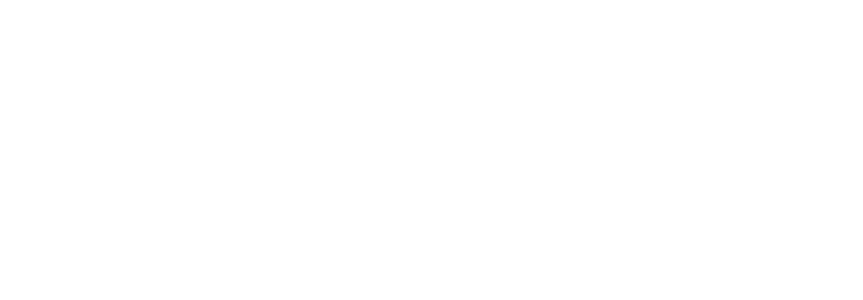
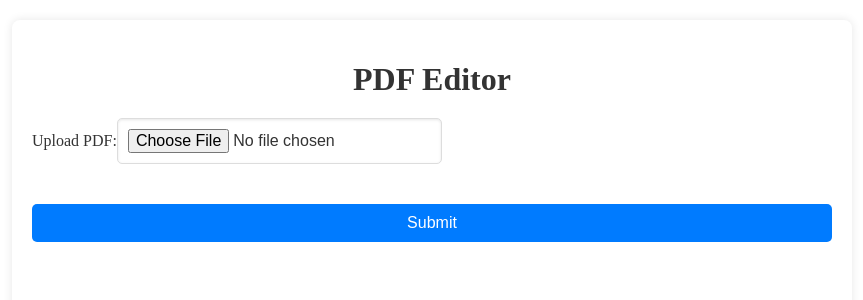
Before and after one commit to nevinsebastian/rto-tvs, a React (Create React App) app: page /pdf-editor in a window 1280 px wide. Before the commit this address had no page. Shown: the top 300 px of the page, without its empty margins (208-1071 px from the left). Built offline with nearby package versions, Linux system fonts and the light colour scheme.

Commit message:
pdf editor done without styling form21

```diff
--- a/src/App.js
+++ b/src/App.js
@@ -4,6 +4,8 @@ import SalesExecutiveHome from './pages/SalesExecutiveHome';
 import NewCustomer from './pages/NewCustomer';
 import Dashboard from './pages/SalesDashboard';
 import CustomerInfo from './pages/CustomerInfo';
+import PdfEditor from './pages/PdfEditor';
+
 
 const App = () => {
   return (
@@ -15,6 +17,7 @@ const App = () => {
         <Route path="/dashboard" element={<Dashboard />} />
         {/* Update this path to match URLs with query strings */}
         <Route path="/customer-form" element={<CustomerInfo />} />
+        <Route path='/pdf-editor' element={<PdfEditor/>} />
       </Routes>
     </Router>
   );
--- /dev/null
+++ b/src/pages/PdfEditor.js
@@ -0,0 +1,116 @@
+import React, { useState } from 'react';
+import axios from 'axios';
+
+const PdfEditor = () => {
+  const [pdfFile, setPdfFile] = useState(null);
+  const [downloadUrl, setDownloadUrl] = useState('');
+
+  const handleFileChange = (event) => {
+    setPdfFile(event.target.files[0]);
+  };
+
+  const handleSubmit = async (event) => {
+    event.preventDefault();
+
+    if (!pdfFile) {
+      alert('Please select a PDF file to upload.');
+      return;
+    }
+
+    const formData = new FormData();
+    formData.append('pdf', pdfFile);
+
+    try {
+      const response = await axios.post('http://127.0.0.1:8000/process_pdf/form21', formData, {
+        headers: {
+          'Content-Type': 'multipart/form-data'
+        },
+        responseType: 'blob' // Important for handling file responses
+      });
+
+      const url = window.URL.createObjectURL(new Blob([response.data]));
+      setDownloadUrl(url);
+    } catch (error) {
+      console.error('Error uploading PDF:', error);
+    }
+  };
+
+  return (
+    <div style={styles.container}>
+      <h1 style={styles.header}>PDF Editor</h1>
+      <form onSubmit={handleSubmit} style={styles.form}>
+        <label style={styles.label}>
+          Upload PDF:
+          <input
+            type="file"
+            accept="application/pdf"
+            onChange={handleFileChange}
+            style={styles.input}
+          />
+        </label>
+        <button type="submit" style={styles.button}>Submit</button>
+      </form>
+      {downloadUrl && (
+        <div style={styles.downloadSection}>
+          <a href={downloadUrl} download="processed_pdf.pdf" style={styles.downloadLink}>Download Processed PDF</a>
+        </div>
+      )}
+    </div>
+  );
+};
+
+const styles = {
+  container: {
+    padding: '20px',
+    background: '#ffffff',
+    minHeight: '100vh',
+    boxShadow: '0px 0px 10px rgba(0, 0, 0, 0.1)',
+    borderRadius: '8px',
+    margin: '20px auto',
+    maxWidth: '800px',
+  },
+  header: {
+    textAlign: 'center',
+    color: '#333',
+    marginBottom: '20px',
+  },
+  form: {
+    display: 'flex',
+    flexDirection: 'column',
+  },
+  label: {
+    fontSize: '16px',
+    marginBottom: '5px',
+    color: '#333',
+  },
+  input: {
+    padding: '10px',
+    fontSize: '16px',
+    marginBottom: '15px',
+    borderRadius: '5px',
+    border: '1px solid #ddd',
+    boxShadow: 'inset 0px 1px 3px rgba(0, 0, 0, 0.1)',
+  },
+  button: {
+    padding: '10px 20px',
+    fontSize: '16px',
+    borderRadius: '5px',
+    border: 'none',
+    cursor: 'pointer',
+    backgroundColor: '#007BFF',
+    color: '#fff',
+    marginTop: '20px',
+    transition: 'background-color 0.3s ease',
+  },
+  downloadSection: {
+    marginTop: '20px',
+    textAlign: 'center',
+  },
+  downloadLink: {
+    fontSize: '16px',
+    color: '#007BFF',
+    textDecoration: 'none',
+  },
+};
+
+export default PdfEditor;
```
